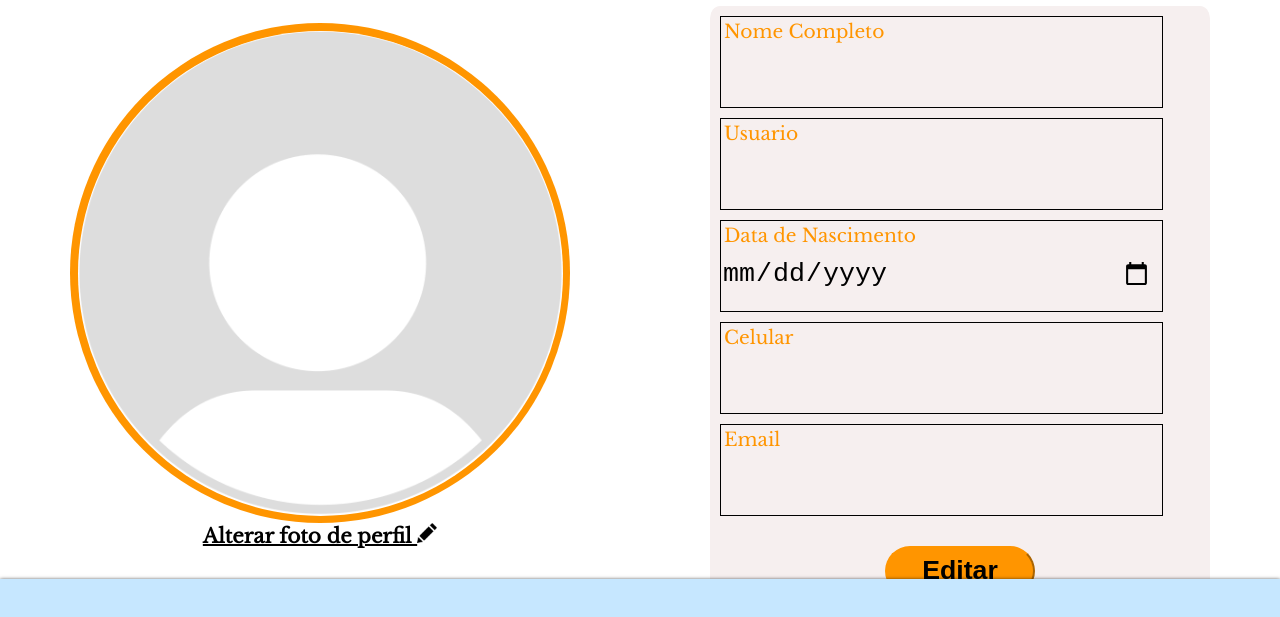
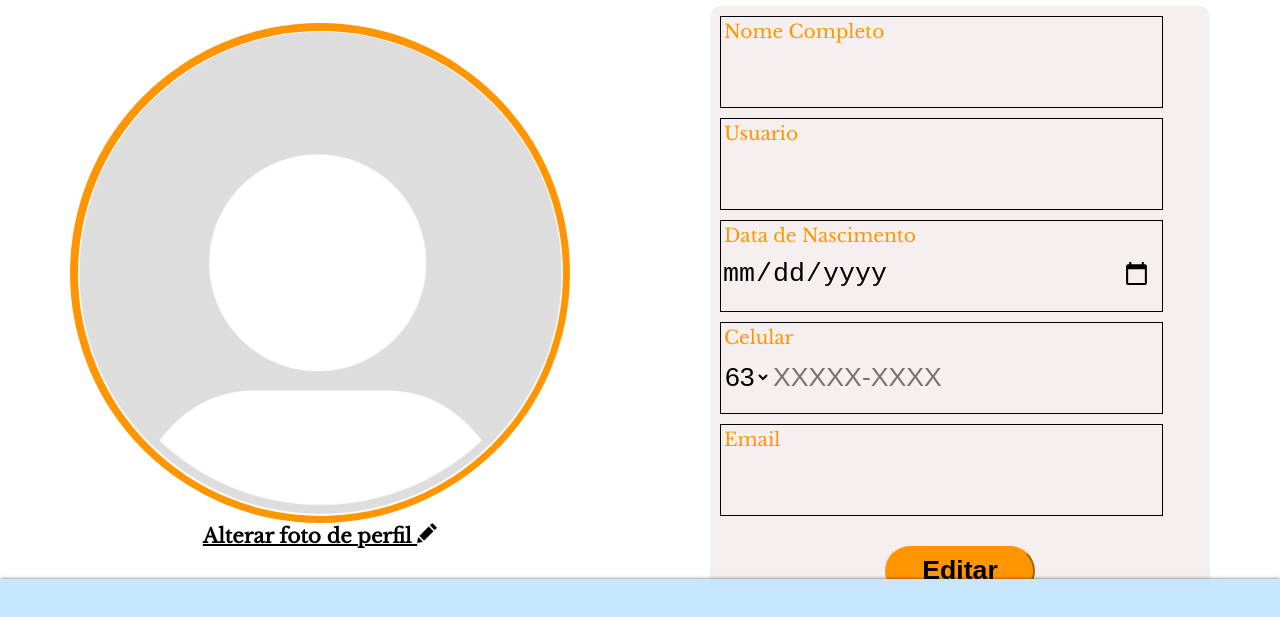
Before and after one commit to joao-the-carvalho/VenturusAcolhe-Mais, a plain HTML site: page front/Perfil/index.htm in a window 1280 px wide. Shown: the part 173-790 px from the top of the page. Drawn offline with nearby package versions, Linux system fonts and the light colour scheme.

Commit message:
Mudei o input do celular

```diff
--- a/front/Perfil/index.htm
+++ b/front/Perfil/index.htm
@@ -51,7 +51,48 @@
                             </div>
                             <div class="cell">
                                 <p>Celular</p>
-                                <input type="number" name="cell" id="cell" required>
+                                <div class="cell2">
+                                    <select name="ddd" id="ddd">
+                                        <option value="11" selected>11</option>
+                                        <option value="12" selected>12</option>
+                                        <option value="13" selected>13</option>
+                                        <option value="14" selected>14</option>
+                                        <option value="15" selected>15</option>
+                                        <option value="16" selected>16</option>
+                                        <option value="17" selected>17</option>
+                                        <option value="18" selected>18</option>
+                                        <option value="19" selected>19</option>
+                                        <option value="22" selected>22</option>
+                                        <option value="21" selected>21</option>
+                                        <option value="24" selected>24</option>
+                                        <option value="27" selected>27</option>
+                                        <option value="28" selected>28</option>
+                                        <option value="31" selected>31</option>
+                                        <option value="32" selected>32</option>
+                                        <option value="33" selected>33</option>
+                                        <option value="34" selected>34</option>
+                                        <option value="35" selected>35</option>
+                                        <option value="37" selected>37</option>
+                                        <option value="38" selected>38</option>
+                                        <option value="41" selected>41</option>
+                                        <option value="42" selected>42</option>
+                                        <option value="43" selected>43</option>
+                                        <option value="44" selected>44</option>
+                                        <option value="45" selected>45</option>
+                                        <option value="46" selected>46</option>
+                                        <option value="47" selected>47</option>
+                                        <option value="48" selected>48</option>
+                                        <option value="49" selected>49</option>
+                                        <option value="51" selected>51</option>
+                                        <option value="53" selected>53</option>
+                                        <option value="54" selected>54</option>
+                                        <option value="55" selected>55</option>
+                                        <option value="61" selected>61</option>
+                                        <option value="62" selected>62</option>
+                                        <option value="63" selected>63</option>
+                                    </select>
+                                    <input type="tel" name="cell" id="cell" placeholder="XXXXX-XXXX" pattern="[0-9]{5}-[0-9]{4}" required>
+                                </div>
                             </div>
                             <div class="email">
                                 <p>Email</p>
--- a/front/Perfil/style.css
+++ b/front/Perfil/style.css
@@ -144,6 +144,14 @@ a img{
     border-width: 0;
     background-color: #f6efef;
 }
+.cell2{
+    display: flex;
+}
+.cell2 select{
+    border-width: 0;
+    background-color: #f6efef;
+    font-size: 20pt;
+}
 .botao{
     margin-top: 30px;
 }
@@ -192,6 +200,9 @@ a img{
     .inputs input{
         width: 75vw;
     }
+    .cell2 input{
+        width: 60vw;
+    }
 }
 @media(max-width: 768px) {
     .he1, .he2 {
```
Also changed, not shown: front/Encontrar/index.htm (+4 -4 lines).
